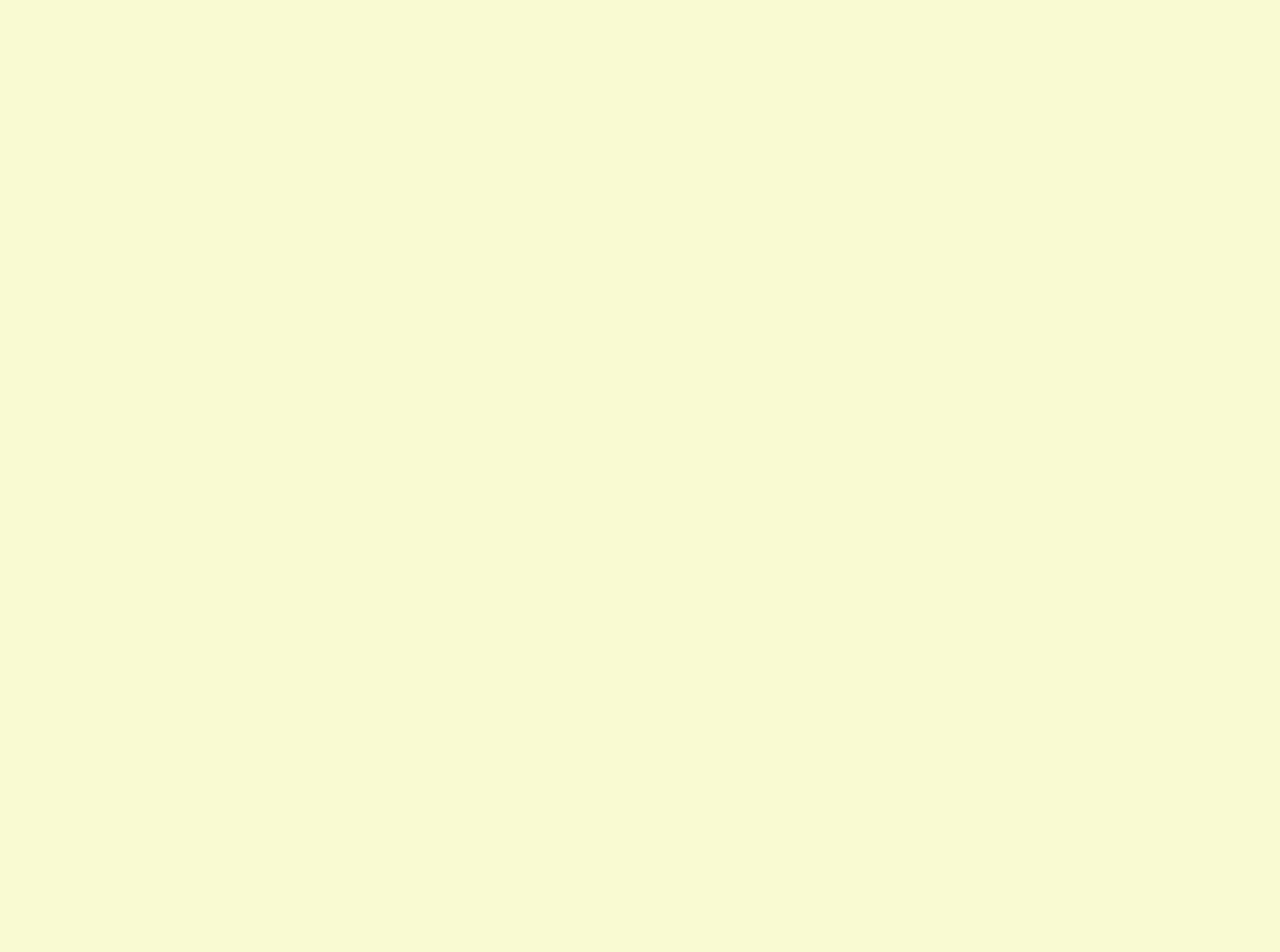
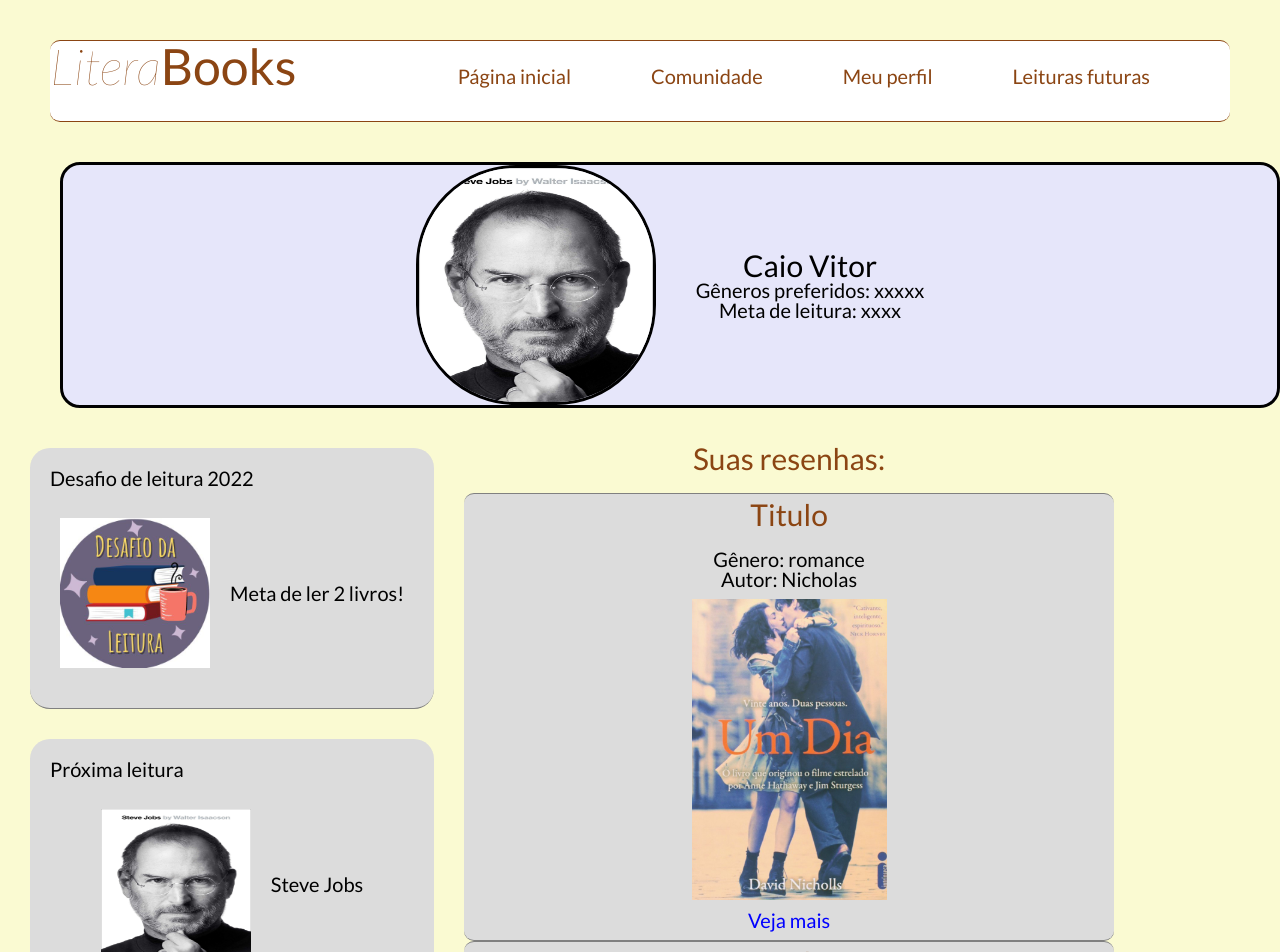
Before and after one commit to CaioVitor1/literaBooks_Front, a React (Create React App) app: page /profile in a window 1280 px wide. Before the commit this address had no page. Shown: the top 952 px of the page. Before the commit the page ends 800 px from the top, so only its background shows below. Built offline with nearby package versions, Linux system fonts and the light colour scheme.

Commit message:
feat: includes list books in profile

```diff
--- a/src/App.js
+++ b/src/App.js
@@ -8,8 +8,8 @@ import SignIn from "./pages/SignIn";
 import Preferences from "./pages/Preferences"
 import ReadingGoal from "./pages/readingGoal";
 import Timeline from "./pages/Timeline";
-import MyBook from "./pages/MyBook";
 import DescriptionBook from "./pages/DescriptionBook";
+import ProfileUser from "./pages/ProfileUser";
 function App() {
       /*const [user, setUser] = useState({
         token: ""
@@ -25,8 +25,8 @@ function App() {
               <Route path="/preferences" element={<Preferences />} />
               <Route path="/readingoal" element={<ReadingGoal />} />
               <Route path="/timeline" element={<Timeline />} />
-              <Route path="/mybook" element={<MyBook />} />
               <Route path="/bookdescription" element={<DescriptionBook />} />
+              <Route path="/profile" element={<ProfileUser />} />
           </Routes>
 
       </BrowserRouter>
--- a/src/components/TitleComponent.js
+++ b/src/components/TitleComponent.js
@@ -15,10 +15,10 @@ export default function Title(){
             )}
             {(jwt !== "") && (
                 <OptionsHeader>
-                    <h4> Página inicial</h4>
-                    <h4> Comunidade</h4>
-                    <h4> Meus livros</h4>
-                    <h4> Meu perfil</h4>
+                    <h4 onClick={() => navigate('/timeline')}> Página inicial</h4>
+                    <h4 onClick={() => navigate('/community')}> Comunidade</h4>
+                    <h4 onClick={() => navigate('/profile')}> Meu perfil</h4>
+                    <h4 onClick={() => navigate('/futureReading')}> Leituras futuras</h4>
                 </OptionsHeader>
             )}
 
--- a/src/pages/MyBook.jsx
+++ b/src/pages/MyBook.jsx
@@ -40,7 +40,7 @@ export default function MyBook(){
     ]);
     return(
         <>
-        <Title />
+
         <MybookBody>
             <LeftBar />
             {(myReviews.length === 0) && (<h2> Você não cadastrou nenhuma resenha ainda! 🙁</h2>)}
--- /dev/null
+++ b/src/pages/ProfileUser.jsx
@@ -0,0 +1,117 @@
+import Title from "../components/TitleComponent";
+import styled from "styled-components";
+import jobs from "../assets/images/jobs.jpg";
+import { useState } from "react";
+import {Reviews, Content, MybookBody} from "../components/MyBookComponent"
+import LeftBar from "../components/LeftBarComponent";
+//import MyBook from "./MyBook";
+import oneDay from "../assets/images/oneDay.jpg";
+import { useNavigate } from "react-router-dom";
+
+function ListReviews({id, title, genre, author}){
+    const navigate = useNavigate();
+    return(
+        <Reviews>
+            <h3> Titulo</h3>
+            <h4> Gênero: romance</h4>
+             <h4> Autor: Nicholas</h4>
+            <img src={oneDay} alt='' />
+            <h4 onClick={() => navigate('/bookdescription')}> Veja mais</h4>
+        </Reviews>
+    )
+}
+
+export default function ProfileUser(){
+    const [myReviews, setMyReviews] = useState([{
+        id: 1,
+        title: "Um dia",
+        genre: "Romance",
+        author: "Nicholas"
+        },
+        {
+        id:2,
+        title: "Um dia",
+        genre: "Romance",
+        author: "Nicholas"
+        },
+        {
+        id:3,
+        title: "Um dia",
+        genre: "Romance",
+        author: "Nicholas"
+        }
+    ]);
+    return(
+        <>
+            <Title />
+            <ProfileContent>
+                <ProfileBody>
+                    <img src={jobs} alt='' />
+                    <ProfileInfos>
+                        <h2>Caio Vitor</h2>
+                        <h3> Gêneros preferidos: xxxxx</h3>
+                        <h3> Meta de leitura: xxxx</h3>
+                    </ProfileInfos>
+                </ProfileBody>
+
+            </ProfileContent>
+            <ReviewsProfile>
+                {(myReviews.length === 0) && (<h3> O usuário ainda não escreveu nenhuma resenha</h3> )}
+                {(myReviews.length !== 0) && (<>
+                <MybookBody>
+                    <LeftBar />
+                    {(myReviews.length === 0) && (<h2> Você não cadastrou nenhuma resenha ainda! 🙁</h2>)}
+                    {(myReviews.length !== 0) && (
+                        <Content>
+                            <h3> Suas resenhas:</h3>
+                            {myReviews.map((data) => <ListReviews id={data.id} title={data.title} genre={data.genre} author={data.author} />)}
+                        </Content>
+                    )}
+
+
+                </MybookBody>
+        </>)}
+            </ReviewsProfile>
+        </>
+    )
+}
+
+
+const ProfileContent = styled.div`
+display: flex;
+margin-left: 60px;
+border:solid;
+border-radius: 20px;
+background-color: #e6e6fa;
+`
+
+const ProfileBody = styled.div`
+display:flex;
+align-items: center;
+justify-content: center;
+margin: 0 auto;
+img{
+    width: 30vh;
+    height: 30vh;
+    border-radius: 100px;
+    border:solid;
+}
+`
+
+const ProfileInfos = styled.div`
+margin-left: 40px;
+display: flex;
+flex-direction: column;
+align-items: center;
+
+h2{
+font-size: 30px;
+}
+h3{
+font-size: 20px;
+}
+`
+
+const ReviewsProfile = styled.div`
+margin-top: 30px;
+`
--- a/src/pages/SignUp.jsx
+++ b/src/pages/SignUp.jsx
@@ -9,6 +9,7 @@ export default function SignUp(){
     const [password, setPassword] = useState("");
     const [name, setName] = useState("");
     const [confirmPassword, setConfirmPassword] = useState("");
+    const [profileImage, setProfileImage ] = useState("")
 
     function register () {
         const body = {
@@ -37,6 +38,8 @@ return (
             <input type="text" value={name} onChange={(e) => setName(e.target.value)} placeholder="nome" />
             <h3> Email</h3>
             <input type="text" value={email} onChange={(e) => setEmail(e.target.value)} placeholder="Email" />
+            <h3> Foto de perfil</h3>
+            <input type="text" value={profileImage} onChange={(e) => setProfileImage(e.target.value)} placeholder="Foto de perfil" />
             <h3> Senha</h3>
             <input type="text" value={password} onChange={(e) => setPassword(e.target.value)} placeholder="senha" />
             <h3> Confirme sua senha</h3>
```
